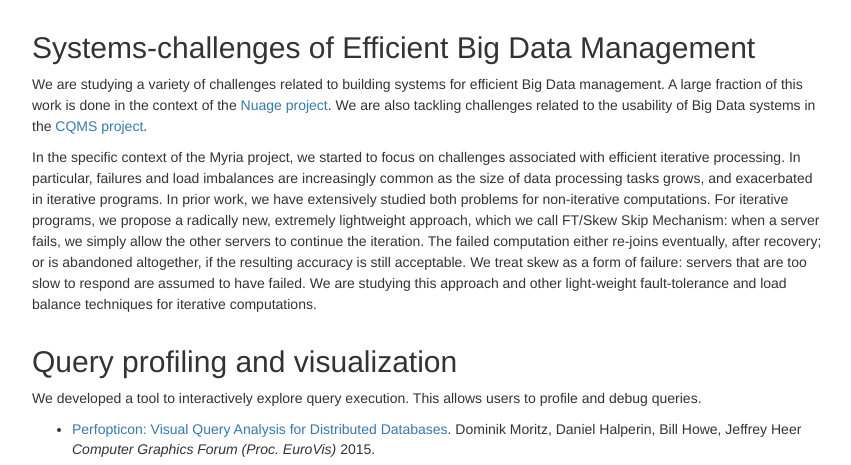
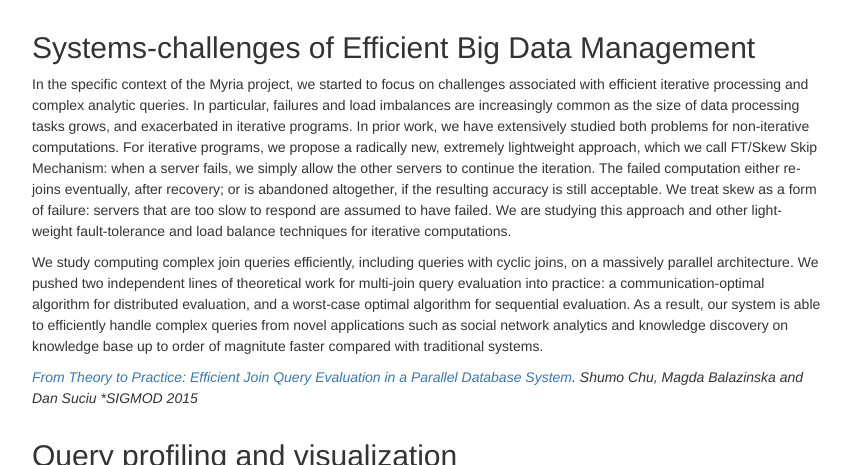
Before and after one commit to uwescience/myria-website, a Jekyll site: the page built from projects.markdown, in a window 1280 px wide and 900 px high, scrolled down 1287 px, cut to the strip 184-649 px from the top of the window. Shown: the whole strip, without its empty margins (213-1064 px from the left). Built offline with Jekyll 4.4.1, drawn with Linux system fonts in a browser that asks for light colours; nearby versions of some CDN libraries; Markdown is read by kramdown in place of the engine named in the settings.

Commit message:
update join evaluation

```diff
--- a/projects.markdown
+++ b/projects.markdown
@@ -57,9 +57,11 @@ WHILE [*COUNTALL(Delta) > 0];
 
 ## Systems-challenges of Efficient Big Data Management
 
-We are studying a variety of challenges related to building systems for efficient Big Data management. A large fraction of this work is done in the context of the [Nuage project](http://nuage.cs.washington.edu). We are also tackling challenges related to the usability of Big Data systems in the [CQMS project](http://cqms.cs.washington.edu/).
+In the specific context of the Myria project, we started to focus on challenges associated with efficient iterative processing and complex analytic queries. In particular, failures and load imbalances are increasingly common as the size of data processing tasks grows, and exacerbated in iterative programs. In prior work, we have extensively studied both problems for non-iterative computations. For iterative programs, we propose a radically new, extremely lightweight approach, which we call FT/Skew Skip Mechanism: when a server fails, we simply allow the other servers to continue the iteration. The failed computation either re-joins eventually, after recovery; or is abandoned altogether, if the resulting accuracy is still acceptable. We treat skew as a form of failure: servers that are too slow to respond are assumed to have failed. We are studying this approach and other light-weight fault-tolerance and load balance techniques for iterative computations.
 
-In the specific context of the Myria project, we started to focus on challenges associated with efficient iterative processing. In particular, failures and load imbalances are increasingly common as the size of data processing tasks grows, and exacerbated in iterative programs. In prior work, we have extensively studied both problems for non-iterative computations. For iterative programs, we propose a radically new, extremely lightweight approach, which we call FT/Skew Skip Mechanism: when a server fails, we simply allow the other servers to continue the iteration. The failed computation either re-joins eventually, after recovery; or is abandoned altogether, if the resulting accuracy is still acceptable. We treat skew as a form of failure: servers that are too slow to respond are assumed to have failed. We are studying this approach and other light-weight fault-tolerance and load balance techniques for iterative computations.
+We study computing complex join queries efficiently, including queries with cyclic joins, on a massively parallel architecture. We pushed two independent lines of theoretical work for multi-join query evaluation into practice: a communication-optimal algorithm for distributed evaluation, and a worst-case optimal algorithm for sequential evaluation. As a result, our system is able to efficiently handle complex queries from novel applications such as social network analytics and knowledge discovery on knowledge base up to order of magnitute faster compared with traditional systems.
+
+*[From Theory to Practice: Efficient Join Query Evaluation in a Parallel Database System](https://homes.cs.washington.edu/~chushumo/files/sigmod_15_join.pdf). Shumo Chu, Magda Balazinska and Dan Suciu *SIGMOD 2015*
 
 ## Query profiling and visualization
 
```
